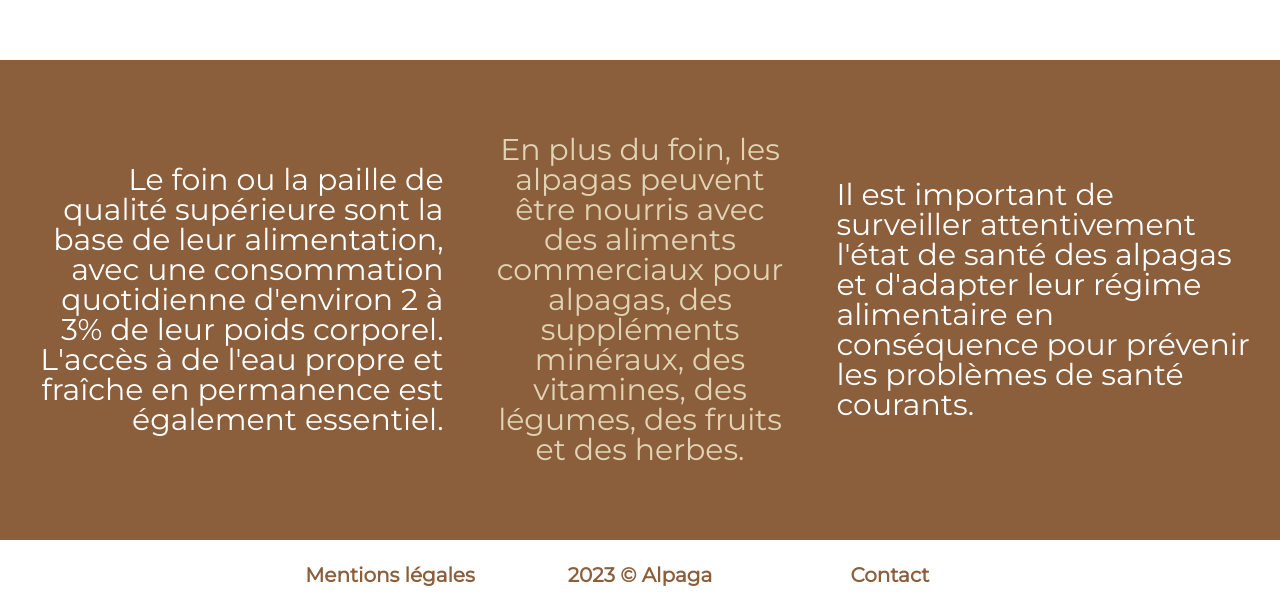
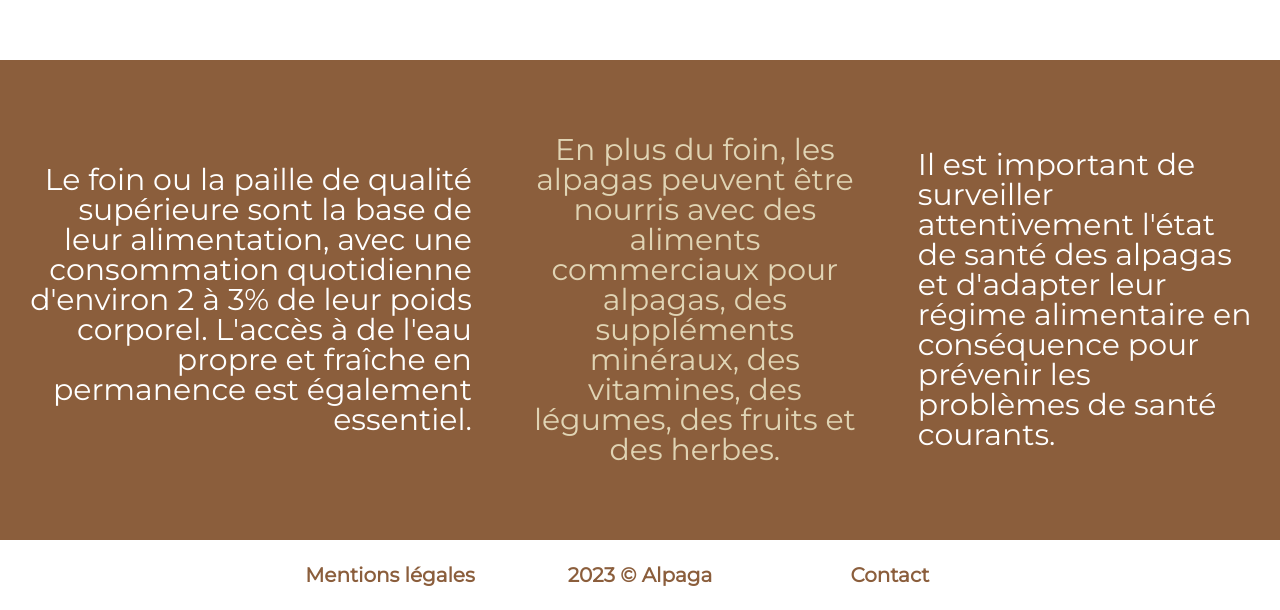
Before and after one commit to julien382/Alpaga, a React (Create React App) app: page /alimentation in a window 1280 px wide. Shown: the part 855-1465 px from the top of the page. Built offline with nearby package versions, Linux system fonts and the light colour scheme; a web font is replaced by a local one.

Commit message:
fix bug taille alimentation mobile

```diff
--- a/src/pages/Alimentation/Alimentation.css
+++ b/src/pages/Alimentation/Alimentation.css
@@ -11,7 +11,7 @@
     text-align: right;
     color: white;
     font-size: 30px;
-    width: 500px;
+    max-width: 500px;
     margin: 25px;
 }
 
@@ -19,7 +19,7 @@
     text-align: center;
     color: #E0D4B4;
     font-size: 30px;
-    width: 350px;
+    max-width: 350px;
     margin: 25px;
 }
 
@@ -27,7 +27,7 @@
     text-align: left;
     color: white;
     font-size: 30px;
-    width: 500px;
+    max-width: 500px;
     margin: 25px;
 }
 
```
